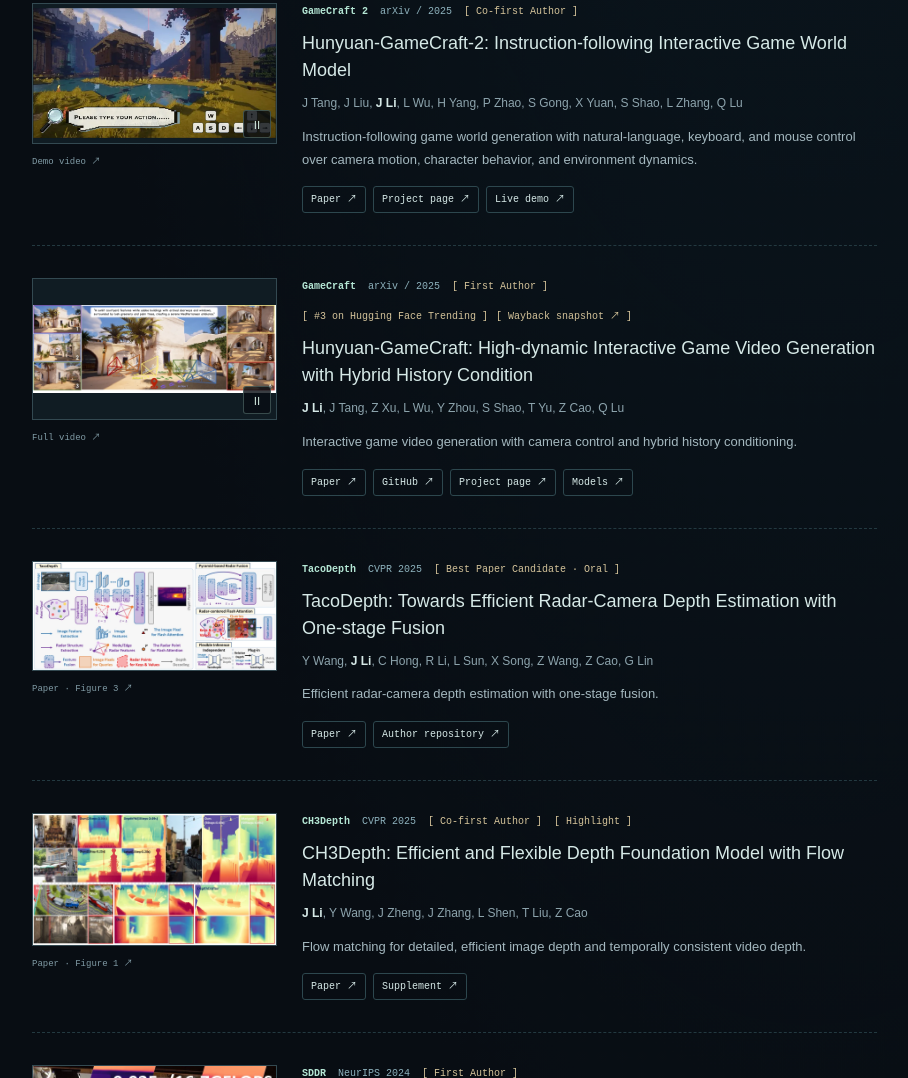
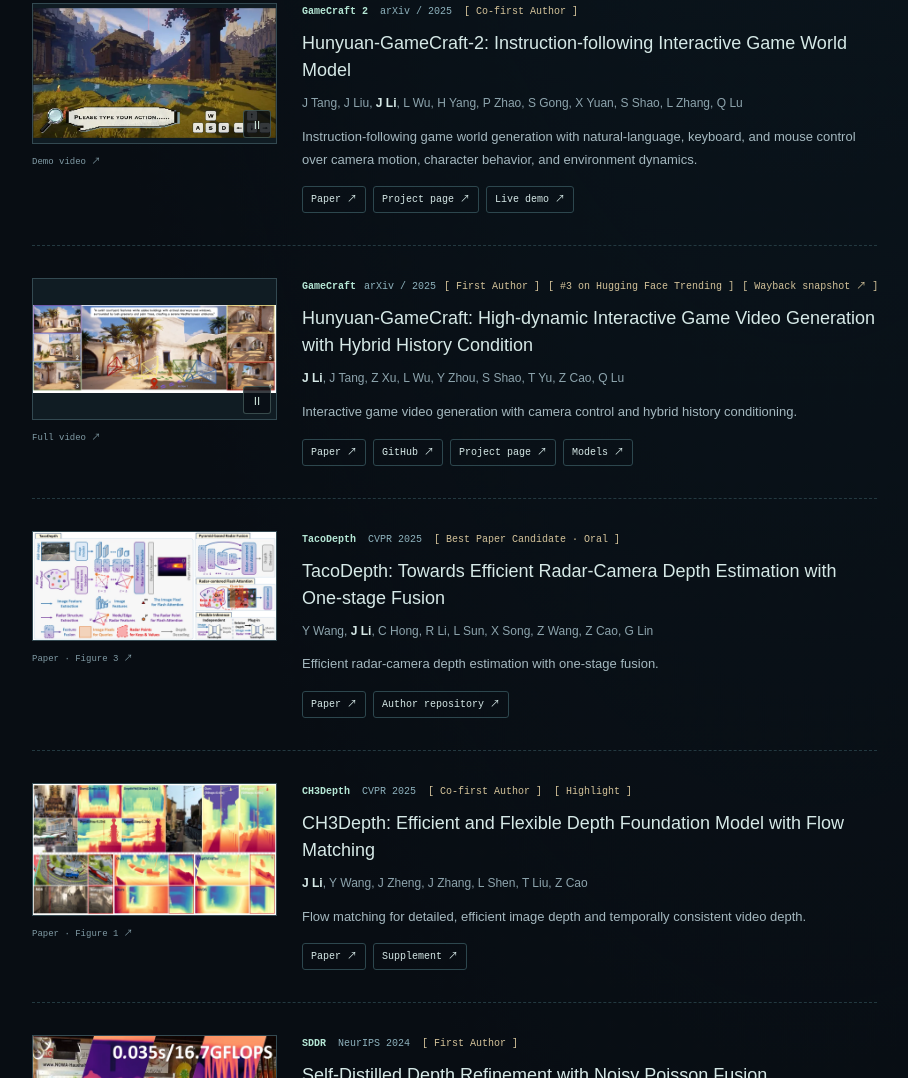
Before and after one commit to jaqli/jaqli.github.io, a plain HTML site: page cv/index.html in a window 1280 px wide. Shown: the part 1486-2564 px from the top of the page, without its empty margins (278-1186 px from the left). Drawn offline with Linux system fonts and the light colour scheme.

Commit message:
Keep GameCraft publication metadata on one line

```diff
--- a/cv/index.html
+++ b/cv/index.html
@@ -1,5 +1,5 @@
 <!doctype html>
-<html lang="zh-CN"><head><meta charset="UTF-8" /><script src="../navigation-boot.js?v=20261111-profile30"></script><meta name="viewport" content="width=device-width, initial-scale=1" /><meta name="theme-color" content="#080d13" /><meta name="description" content="Jiaqi Li — Senior Researcher at Tencent Hunyuan. World models, visual generation, 3D vision and selected publications." /><title>About Me — jaq/li</title><link rel="icon" href="../assets/favicon.svg" type="image/svg+xml" /><link rel="stylesheet" href="../styles.css?v=20261111-detail39" /><link rel="stylesheet" href="../profile.css?v=20261116-ranking-sources" /><script type="module" src="../content.js?v=20261116-ranking-sources"></script></head>
+<html lang="zh-CN"><head><meta charset="UTF-8" /><script src="../navigation-boot.js?v=20261111-profile30"></script><meta name="viewport" content="width=device-width, initial-scale=1" /><meta name="theme-color" content="#080d13" /><meta name="description" content="Jiaqi Li — Senior Researcher at Tencent Hunyuan. World models, visual generation, 3D vision and selected publications." /><title>About Me — jaq/li</title><link rel="icon" href="../assets/favicon.svg" type="image/svg+xml" /><link rel="stylesheet" href="../styles.css?v=20261111-detail39" /><link rel="stylesheet" href="../profile.css?v=20261116-gamecraft-inline" /><script type="module" src="../content.js?v=20261116-ranking-sources"></script></head>
 <body class="document-page profile-page" data-section="cv">
 <header class="document-header"><a class="wordmark" href="../">jaq<span>/</span>li</a><a class="back-link" href="../">← 首页</a></header>
 <main class="document-main profile-main">
--- a/profile.css
+++ b/profile.css
@@ -59,6 +59,9 @@
 .profile-page .publication h3 a:hover { color: var(--accent); text-decoration: underline; text-underline-offset: 4px; }
 .publication-meta { display: flex; gap: 12px; flex-wrap: wrap; align-items: baseline; color: #8eb2bd; font-size: 10px; line-height: 1.8; margin-bottom: 9px; }
 .publication-distinction { display: inline-flex; flex-wrap: wrap; gap: 8px; align-items: baseline; max-width: 100%; }
+#paper-gamecraft .publication-meta { flex-wrap: nowrap; gap: 8px; overflow-x: auto; }
+#paper-gamecraft .publication-meta > * { flex-shrink: 0; }
+#paper-gamecraft .publication-distinction { flex-wrap: nowrap; }
 .profile-page .publication-meta .profile-badge { color: #d4c39a; font: 10px/1.8 "Courier New", monospace; }
 .profile-badge::before { content: "[ "; }.profile-badge::after { content: " ]"; }
 .profile-page .publication-authors { font-size: 12px; color: #8da4ad; line-height: 1.8; }
```
Also changed, not shown: 1 other file.
